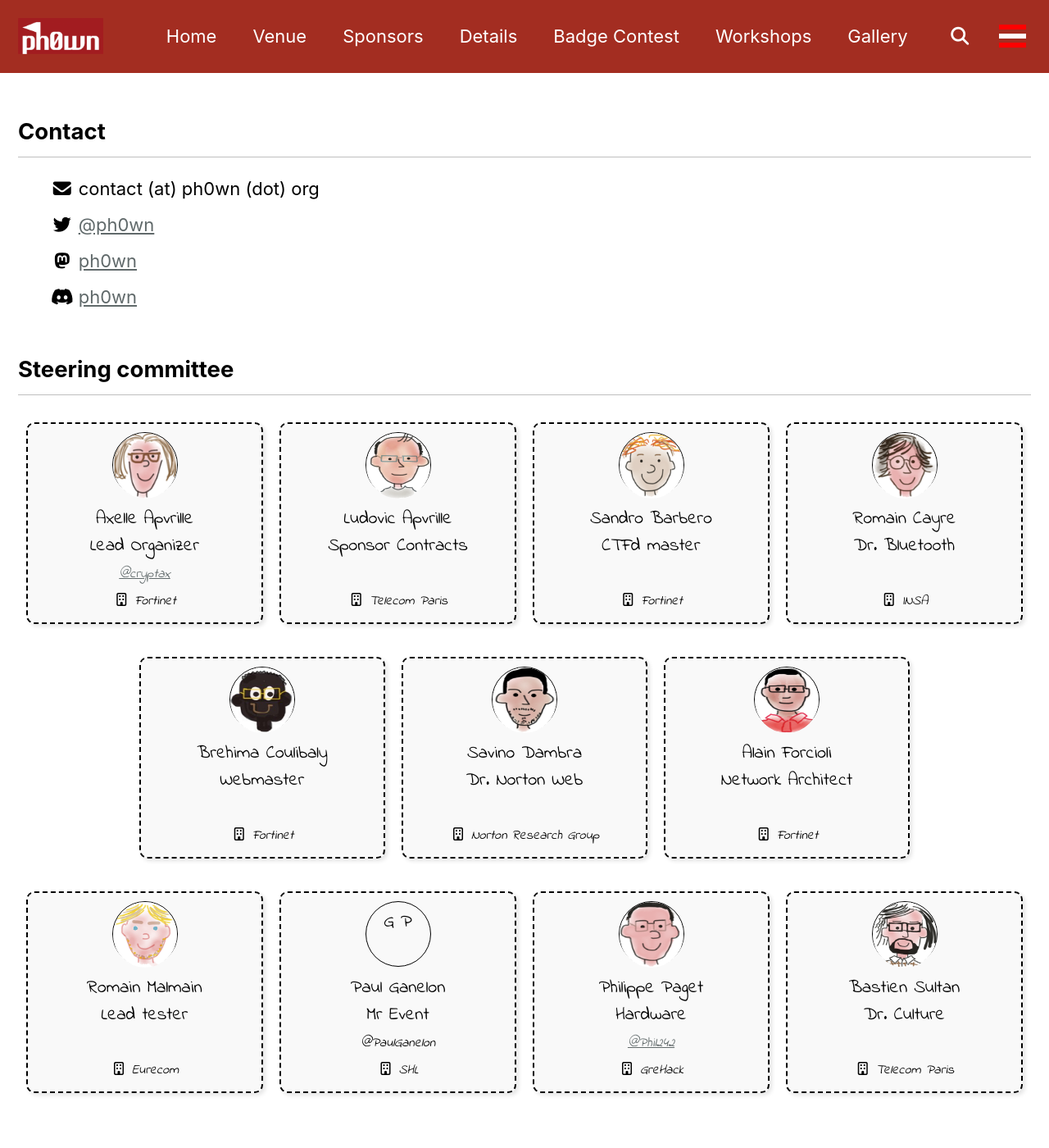
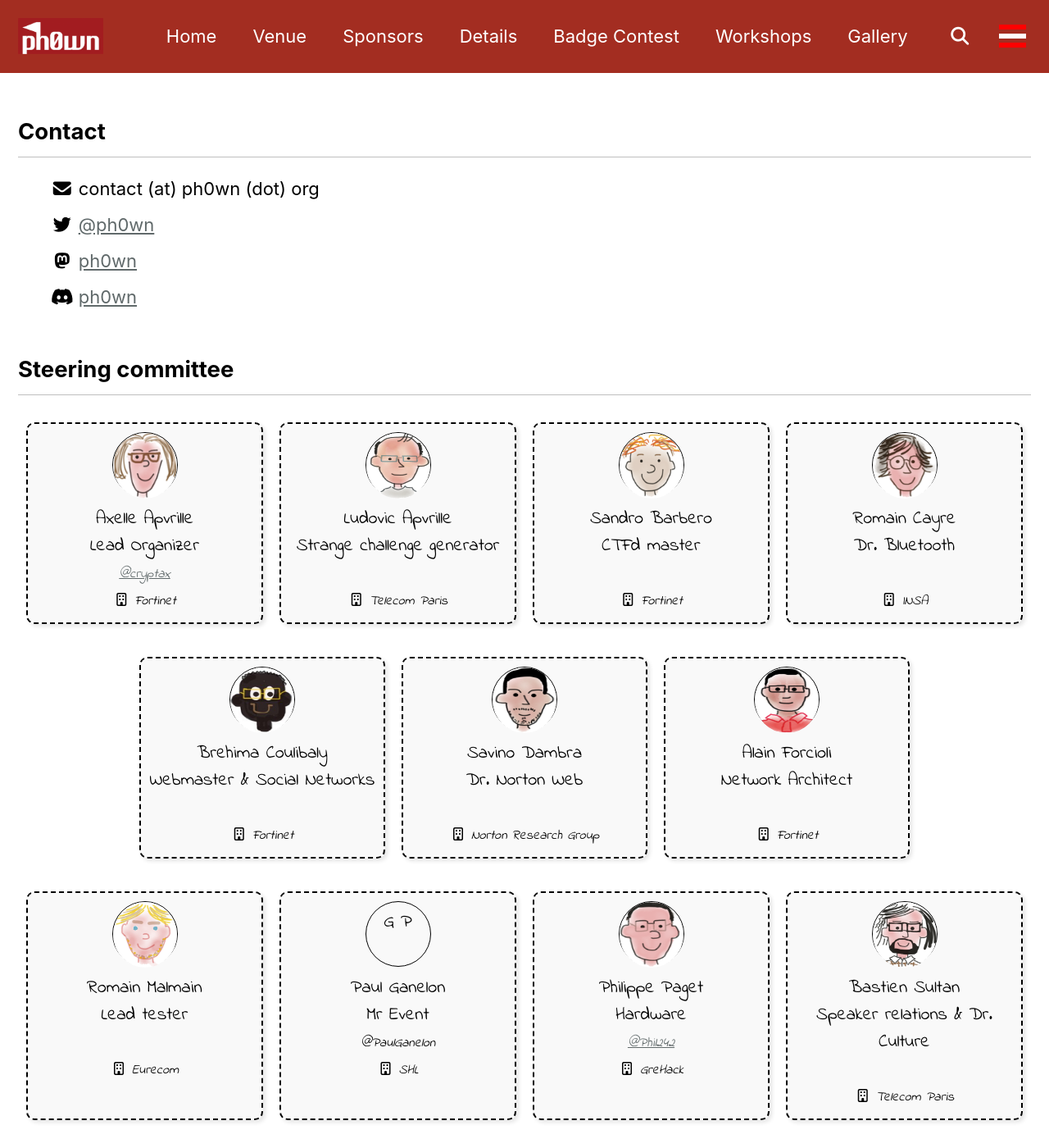
Before and after one commit to ph0wn/ph0wn.github.io, a Jekyll site: the page built from _pages/contact.html, in a window 1280 px wide and 1400 px high. Shown: the whole window at 82% size. Built offline with Jekyll 4.4.1, drawn with Linux system fonts in a browser that asks for light colours; cached includes are drawn as plain includes.

Commit message:
thcon logo

```diff
--- a/_pages/contact.html
+++ b/_pages/contact.html
@@ -16,7 +16,7 @@ committee_grid_1:
 
   - name: "Ludovic Apvrille"
     photo: "/assets/images/staff/ludovic-apvrille.png"
-    role: "Sponsor Contracts"
+    role: "Strange challenge generator"
     social: ""
     workPlace: "Telecom Paris"
 
@@ -35,7 +35,7 @@ committee_grid_1:
 committee_grid_2:
   - name: "Brehima Coulibaly"
     photo: "/assets/images/staff/brehima-coulibaly.png"
-    role: "Webmaster"
+    role: "Webmaster & Social Networks"
     social: ""
     workPlace: "Fortinet"
 
@@ -64,7 +64,6 @@ committee_grid_3:
     social: "@PaulGanelon"
     workPlace: "SHL"
 
-
   - name: "Philippe Paget"
     photo: "/assets/images/staff/philippe-paget.png"
     role: "Hardware"
@@ -74,7 +73,7 @@ committee_grid_3:
 
   - name: "Bastien Sultan"
     photo: "/assets/images/staff/bastien-sultan.png"
-    role: "Dr. Culture"
+    role: "Speaker relations & Dr. Culture"
     social: ""
     workPlace: "Telecom Paris"
 
--- a/_pages/sponsors.html
+++ b/_pages/sponsors.html
@@ -53,7 +53,7 @@ sponsors:
   image_path: /assets/images/sponsors/HydraBus_RED.png
   alt: "hydrabus"
   title: "hydrabus"
-  inline_style_properties: "height: 90px;"
+  inline_style_properties: "height: 110px;"
 
 - url: https://hardware.io/
   image_path: /assets/images/sponsors/hardwear_300.png
```
Also changed, not shown: assets/images/sponsors/thcon.png (added).
